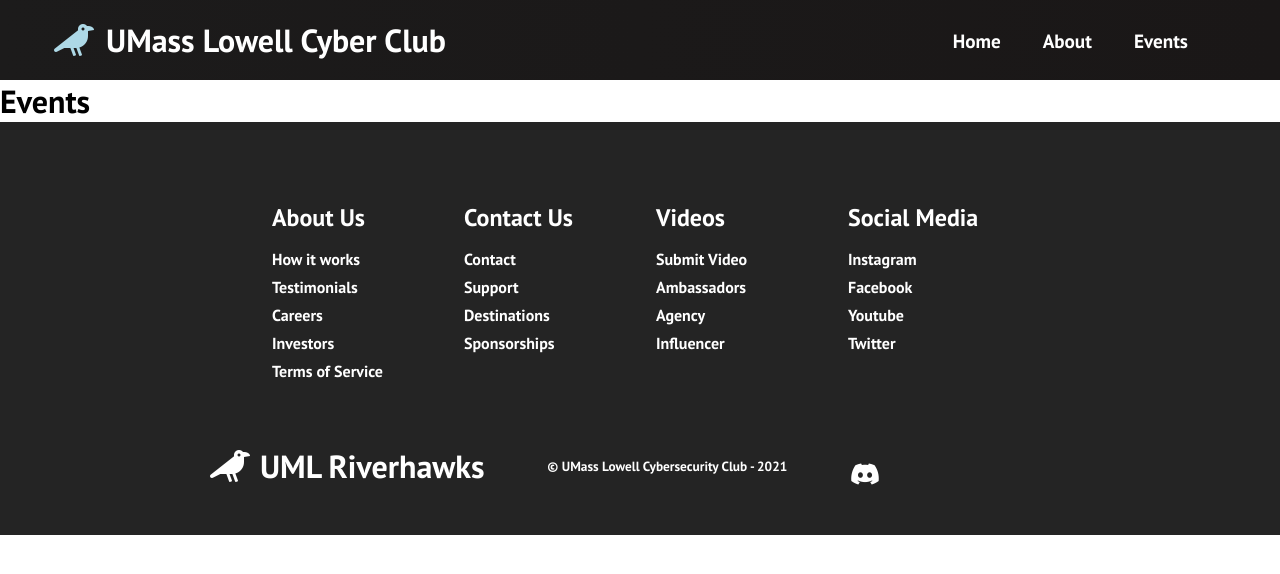
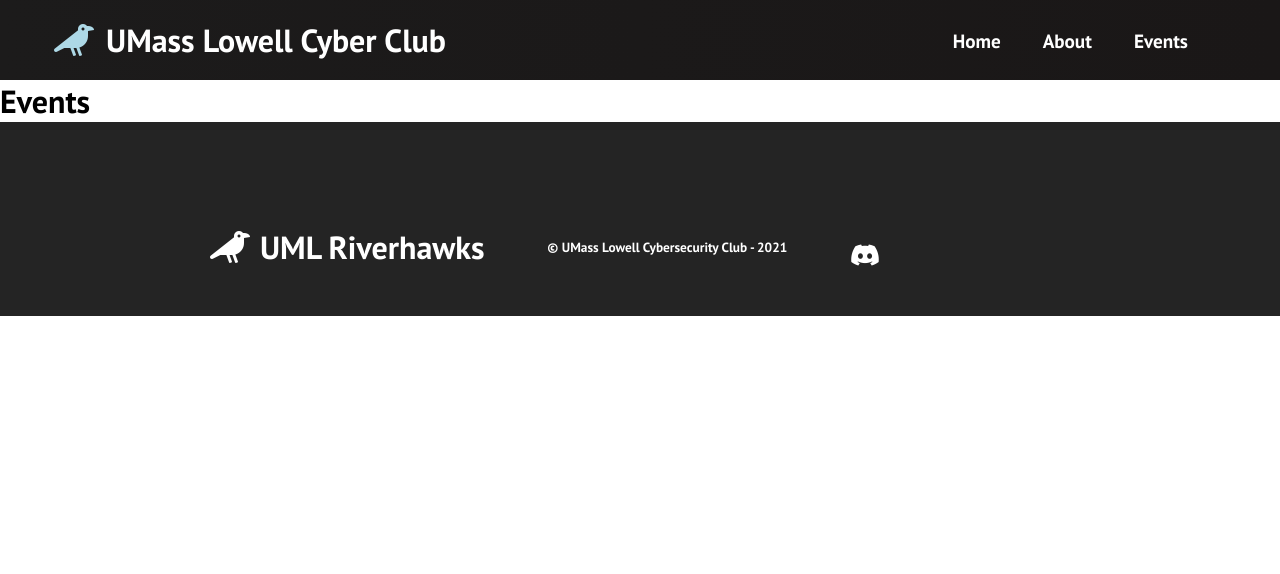
Before and after one commit to UML-Cyber-Security/UML_Cyberclub_Site, a React (Create React App) app: page /events in a window 1280 px wide. Shown: the top 574 px of the page. Built offline with nearby package versions, Linux system fonts and the light colour scheme.

Commit message:
Remove unused footer sections

```diff
--- a/src/components/Footer/index.jsx
+++ b/src/components/Footer/index.jsx
@@ -6,41 +6,6 @@
 function Footer() {
   return (
     <div className="footer-container">
-      <div className="footer-links">
-        <div className="footer-link-wrapper">
-          <div className="footer-link-items">
-            <h2>About Us</h2>
-            <Link to="/sign-up">How it works</Link>
-            <Link to="/">Testimonials</Link>
-            <Link to="/">Careers</Link>
-            <Link to="/">Investors</Link>
-            <Link to="/">Terms of Service</Link>
-          </div>
-          <div className="footer-link-items">
-            <h2>Contact Us</h2>
-            <Link to="/">Contact</Link>
-            <Link to="/">Support</Link>
-            <Link to="/">Destinations</Link>
-            <Link to="/">Sponsorships</Link>
-          </div>
-        </div>
-        <div className="footer-link-wrapper">
-          <div className="footer-link-items">
-            <h2>Videos</h2>
-            <Link to="/">Submit Video</Link>
-            <Link to="/">Ambassadors</Link>
-            <Link to="/">Agency</Link>
-            <Link to="/">Influencer</Link>
-          </div>
-          <div className="footer-link-items">
-            <h2>Social Media</h2>
-            <Link to="/">Instagram</Link>
-            <Link to="/">Facebook</Link>
-            <Link to="/">Youtube</Link>
-            <Link to="/">Twitter</Link>
-          </div>
-        </div>
-      </div>
       <section className="social-media">
         <div className="social-media-wrap">
           <div className="footer-logo">
```
